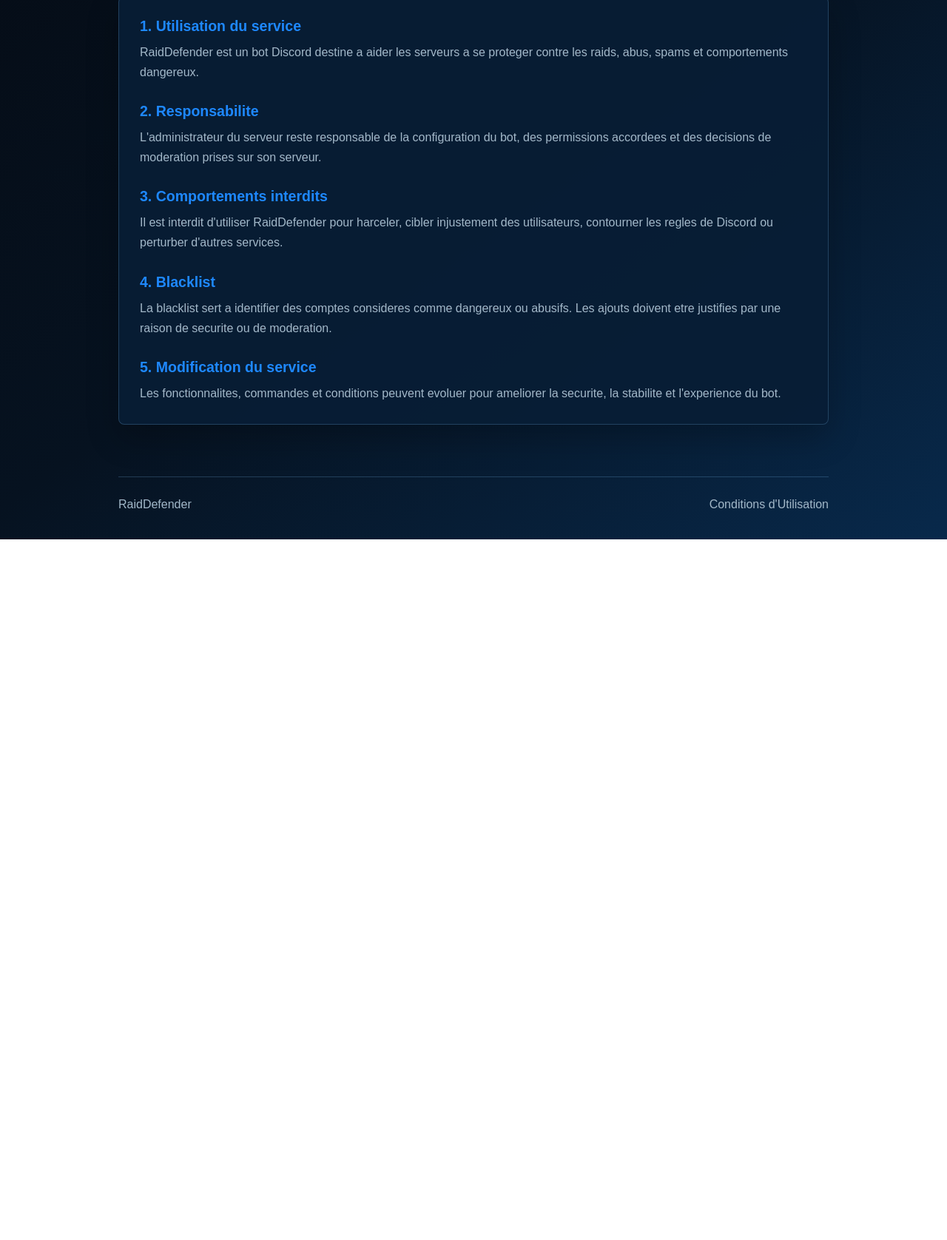
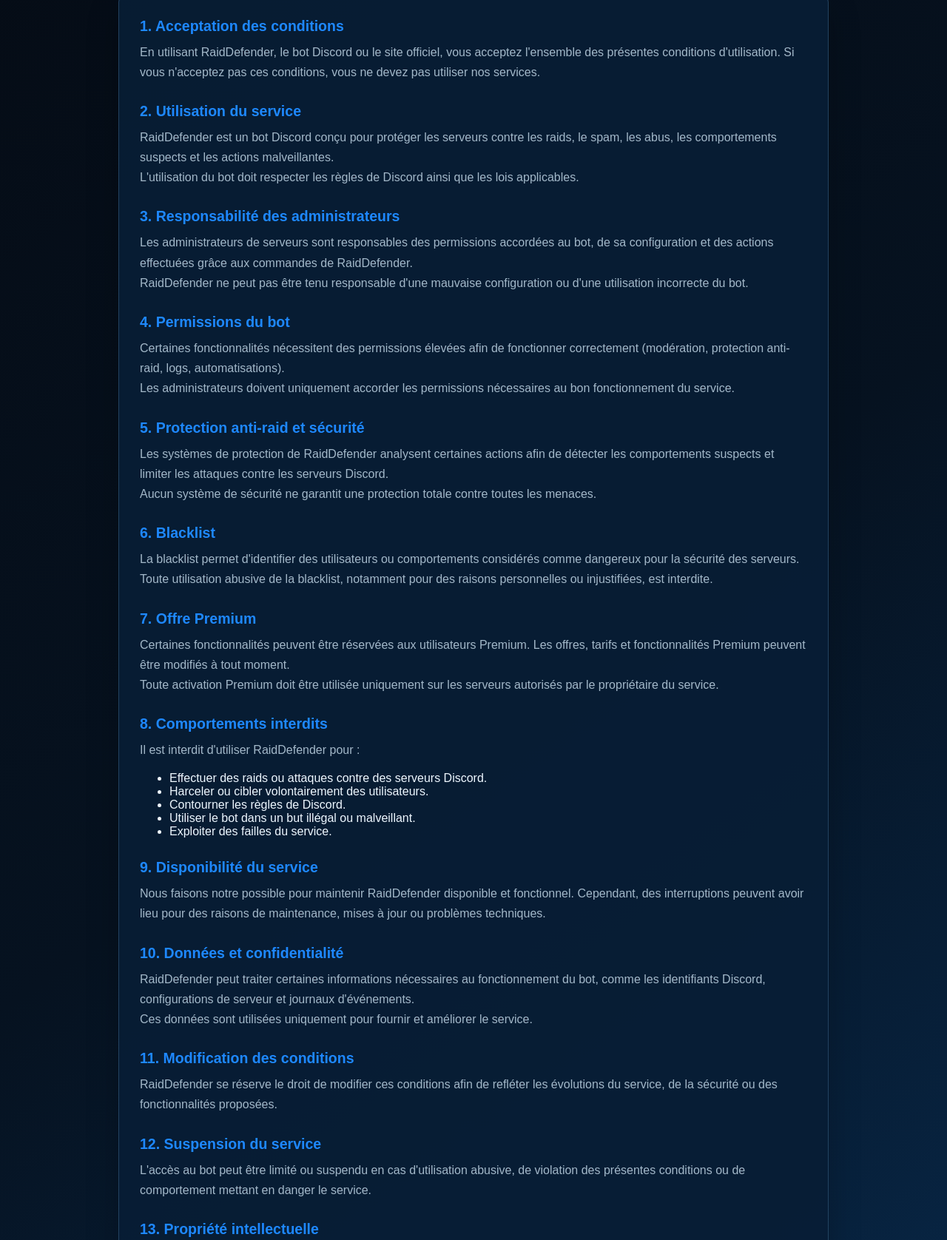
Before and after one commit to cryonix1337/Raiddefendersite, a website: page site/pages/conditions.html in a window 1280 px wide. Shown: the part 327-2003 px from the top of the page at 74% size. Before the commit the page ends 1056 px from the top, so only its background shows below. Drawn offline with Linux system fonts and the light colour scheme.

Commit message:
Update conditions.html

```diff
--- a/site/pages/conditions.html
+++ b/site/pages/conditions.html
@@ -34,21 +34,156 @@
     </section>
 
     <section class="legal-content">
-      <h2>1. Utilisation du service</h2>
-      <p>RaidDefender est un bot Discord destine a aider les serveurs a se proteger contre les raids, abus, spams et comportements dangereux.</p>
 
-      <h2>2. Responsabilite</h2>
-      <p>L'administrateur du serveur reste responsable de la configuration du bot, des permissions accordees et des decisions de moderation prises sur son serveur.</p>
+  <h2>1. Acceptation des conditions</h2>
+  <p>
+    En utilisant RaidDefender, le bot Discord ou le site officiel, vous acceptez
+    l'ensemble des présentes conditions d'utilisation. Si vous n'acceptez pas
+    ces conditions, vous ne devez pas utiliser nos services.
+  </p>
 
-      <h2>3. Comportements interdits</h2>
-      <p>Il est interdit d'utiliser RaidDefender pour harceler, cibler injustement des utilisateurs, contourner les regles de Discord ou perturber d'autres services.</p>
 
-      <h2>4. Blacklist</h2>
-      <p>La blacklist sert a identifier des comptes consideres comme dangereux ou abusifs. Les ajouts doivent etre justifies par une raison de securite ou de moderation.</p>
+  <h2>2. Utilisation du service</h2>
+  <p>
+    RaidDefender est un bot Discord conçu pour protéger les serveurs contre les
+    raids, le spam, les abus, les comportements suspects et les actions
+    malveillantes.
+  </p>
 
-      <h2>5. Modification du service</h2>
-      <p>Les fonctionnalites, commandes et conditions peuvent evoluer pour ameliorer la securite, la stabilite et l'experience du bot.</p>
-    </section>
+  <p>
+    L'utilisation du bot doit respecter les règles de Discord ainsi que les
+    lois applicables.
+  </p>
+
+
+  <h2>3. Responsabilité des administrateurs</h2>
+  <p>
+    Les administrateurs de serveurs sont responsables des permissions accordées
+    au bot, de sa configuration et des actions effectuées grâce aux commandes
+    de RaidDefender.
+  </p>
+
+  <p>
+    RaidDefender ne peut pas être tenu responsable d'une mauvaise configuration
+    ou d'une utilisation incorrecte du bot.
+  </p>
+
+
+  <h2>4. Permissions du bot</h2>
+  <p>
+    Certaines fonctionnalités nécessitent des permissions élevées afin de
+    fonctionner correctement (modération, protection anti-raid, logs,
+    automatisations).
+  </p>
+
+  <p>
+    Les administrateurs doivent uniquement accorder les permissions nécessaires
+    au bon fonctionnement du service.
+  </p>
+
+
+  <h2>5. Protection anti-raid et sécurité</h2>
+  <p>
+    Les systèmes de protection de RaidDefender analysent certaines actions afin
+    de détecter les comportements suspects et limiter les attaques contre les
+    serveurs Discord.
+  </p>
+
+  <p>
+    Aucun système de sécurité ne garantit une protection totale contre toutes
+    les menaces.
+  </p>
+
+
+  <h2>6. Blacklist</h2>
+  <p>
+    La blacklist permet d'identifier des utilisateurs ou comportements
+    considérés comme dangereux pour la sécurité des serveurs.
+  </p>
+
+  <p>
+    Toute utilisation abusive de la blacklist, notamment pour des raisons
+    personnelles ou injustifiées, est interdite.
+  </p>
+
+
+  <h2>7. Offre Premium</h2>
+  <p>
+    Certaines fonctionnalités peuvent être réservées aux utilisateurs Premium.
+    Les offres, tarifs et fonctionnalités Premium peuvent être modifiés à tout
+    moment.
+  </p>
+
+  <p>
+    Toute activation Premium doit être utilisée uniquement sur les serveurs
+    autorisés par le propriétaire du service.
+  </p>
+
+
+  <h2>8. Comportements interdits</h2>
+  <p>
+    Il est interdit d'utiliser RaidDefender pour :
+  </p>
+
+  <ul>
+    <li>Effectuer des raids ou attaques contre des serveurs Discord.</li>
+    <li>Harceler ou cibler volontairement des utilisateurs.</li>
+    <li>Contourner les règles de Discord.</li>
+    <li>Utiliser le bot dans un but illégal ou malveillant.</li>
+    <li>Exploiter des failles du service.</li>
+  </ul>
+
+
+  <h2>9. Disponibilité du service</h2>
+  <p>
+    Nous faisons notre possible pour maintenir RaidDefender disponible et
+    fonctionnel. Cependant, des interruptions peuvent avoir lieu pour des
+    raisons de maintenance, mises à jour ou problèmes techniques.
+  </p>
+
+
+  <h2>10. Données et confidentialité</h2>
+  <p>
+    RaidDefender peut traiter certaines informations nécessaires au
+    fonctionnement du bot, comme les identifiants Discord, configurations de
+    serveur et journaux d'événements.
+  </p>
+
+  <p>
+    Ces données sont utilisées uniquement pour fournir et améliorer le service.
+  </p>
+
+
+  <h2>11. Modification des conditions</h2>
+  <p>
+    RaidDefender se réserve le droit de modifier ces conditions afin de refléter
+    les évolutions du service, de la sécurité ou des fonctionnalités proposées.
+  </p>
+
+
+  <h2>12. Suspension du service</h2>
+  <p>
+    L'accès au bot peut être limité ou suspendu en cas d'utilisation abusive,
+    de violation des présentes conditions ou de comportement mettant en danger
+    le service.
+  </p>
+
+
+  <h2>13. Propriété intellectuelle</h2>
+  <p>
+    Le nom RaidDefender, son logo, son code et ses éléments graphiques restent
+    la propriété de leurs créateurs. Toute reproduction non autorisée est
+    interdite.
+  </p>
+
+
+  <h2>14. Contact</h2>
+  <p>
+    Pour toute question concernant ces conditions ou le fonctionnement de
+    RaidDefender, vous pouvez contacter l'équipe via le serveur support officiel.
+  </p>
+
+</section>
   </main>
 
   <footer class="footer">
```
